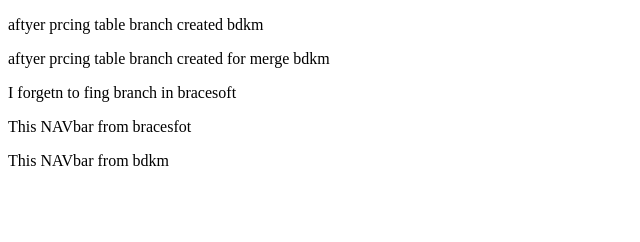
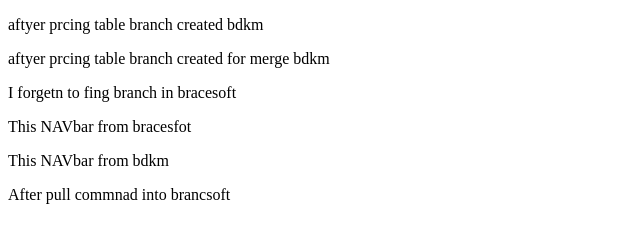
Before and after one commit to drshahidmca/centralised, a plain HTML site: page index.html in a window 1280 px wide. Shown: the whole page, without its empty margins (0-640 px from the left). Drawn offline with Linux system fonts and the light colour scheme.

Commit message:
agian try after pull command again

```diff
--- a/index.html
+++ b/index.html
@@ -18,6 +18,7 @@
 <p>This NAVbar from bracesfot</p>
 <p>This NAVbar from bdkm</p>
 
+<p>After pull commnad into brancsoft</p>
 
 </body>
 </html>
```
